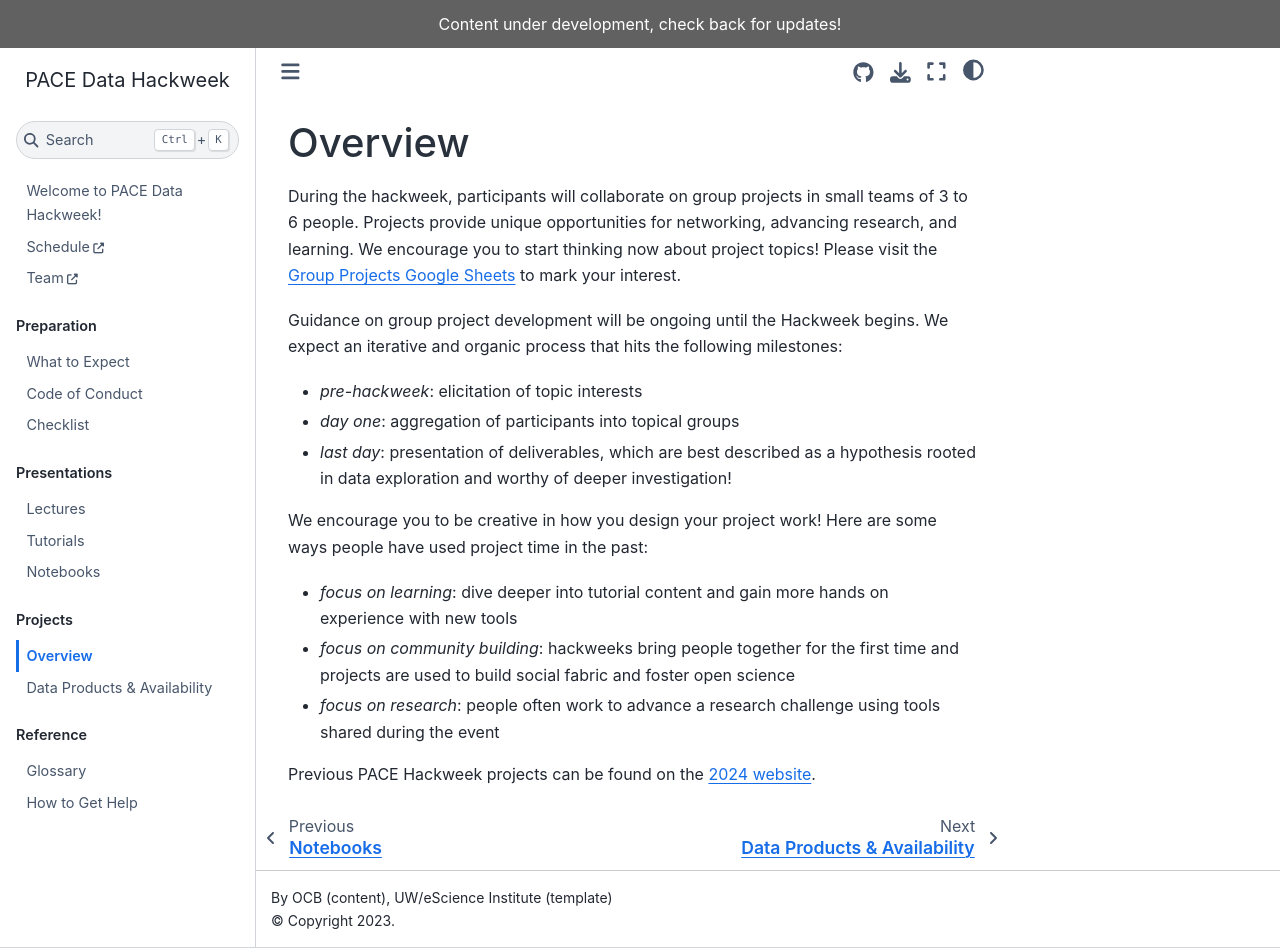
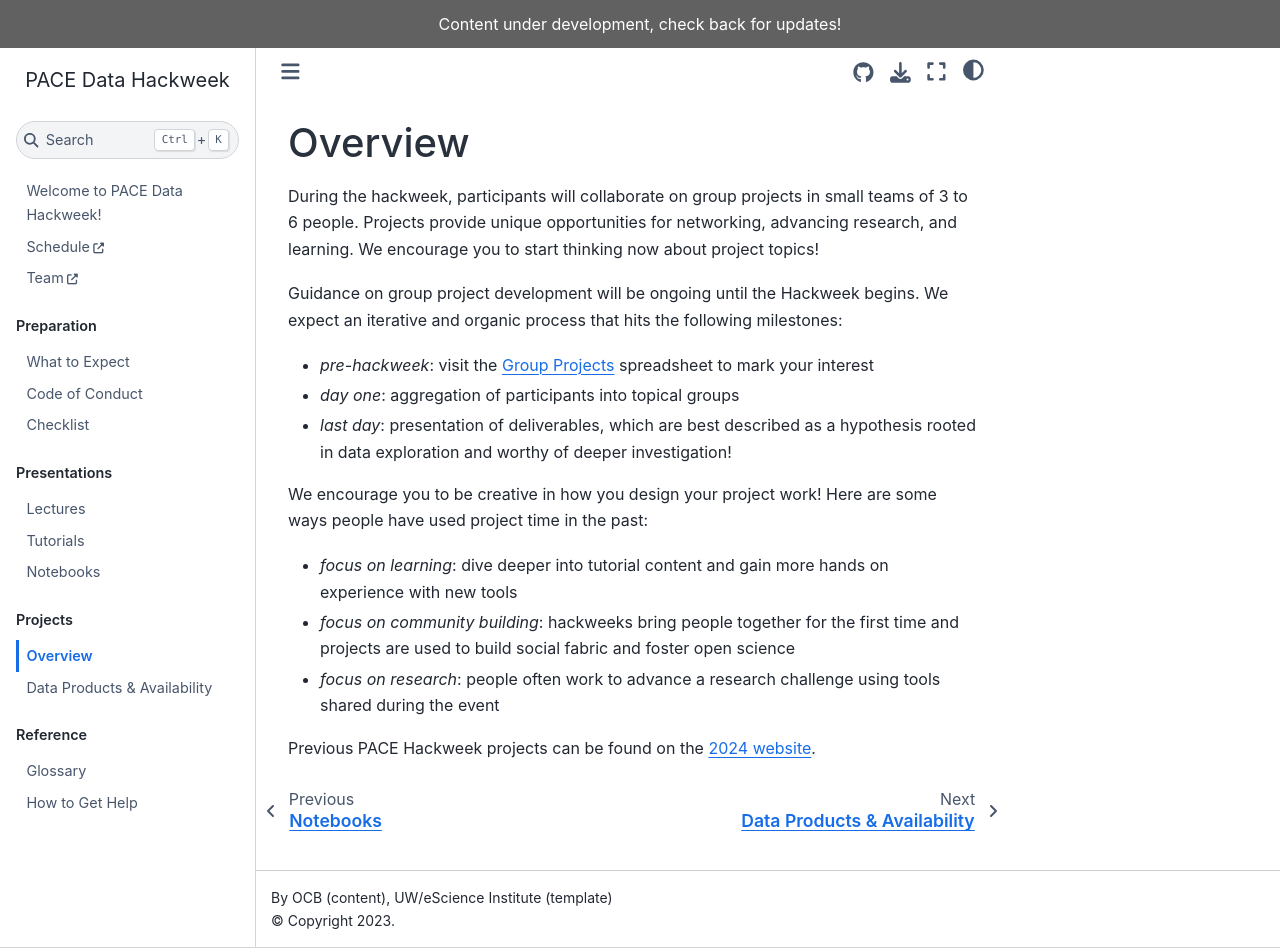
Before and after one commit to PACEHackWeek/pace-2025, a Jupyter Book: the page built from book/projects/overview.md, in a window 1280 px wide and 948 px high. Built offline with Jupyter Book 1.0.4 settings and Sphinx 7.4.7 and the Sphinx Book theme 1.1.4, drawn with Linux system fonts in a browser that asks for light colours.

Commit message:
use variable from _config.yml

```diff
--- a/book/projects/overview.md
+++ b/book/projects/overview.md
@@ -2,12 +2,12 @@
 
 During the hackweek, participants will collaborate on group projects in small teams of 3 to 6 people.
 Projects provide unique opportunities for networking, advancing research, and learning.
-We encourage you to start thinking now about project topics! Please visit the [Group Projects Google Sheets] to mark your interest.
+We encourage you to start thinking now about project topics!
 
 Guidance on group project development will be ongoing until the Hackweek begins.
 We expect an iterative and organic process that hits the following milestones:
 
-* *pre-hackweek*: elicitation of topic interests
+* *pre-hackweek*: visit the {{ project_spreadsheets_url }} spreadsheet to mark your interest
 * *day one*: aggregation of participants into topical groups
 * *last day*: presentation of deliverables, which are best described as a hypothesis rooted in data exploration and worthy of deeper investigation!
 
```
